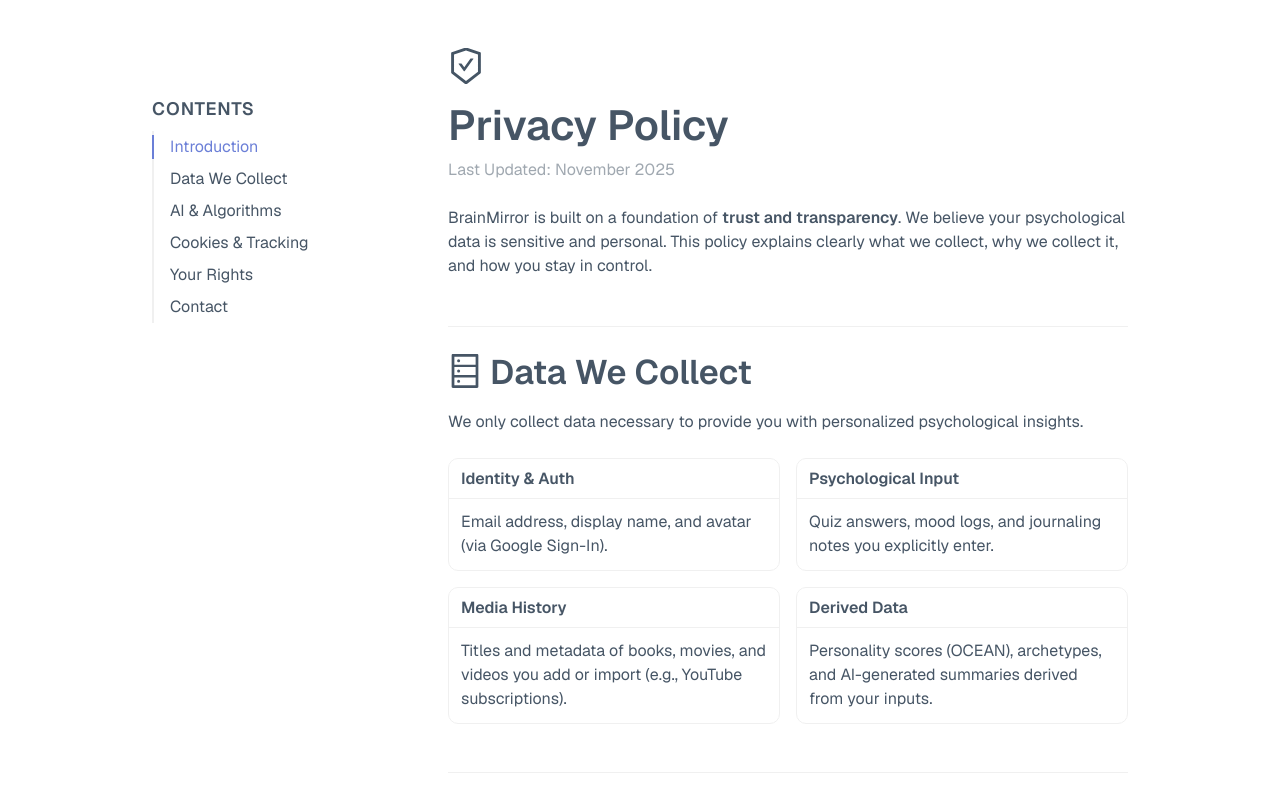
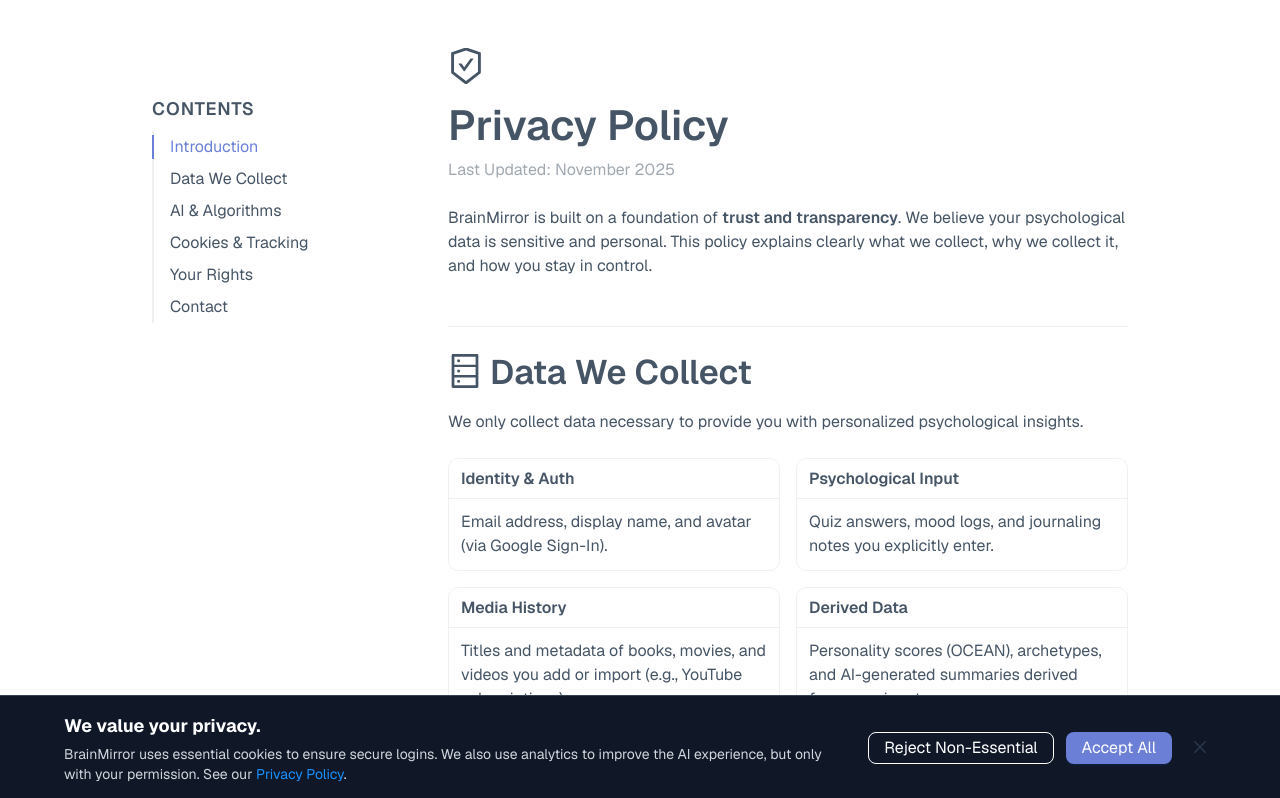
Before and after one commit to kanitmann01/MindMirror, a Next.js app: page /privacy in a window 1280 px wide. Shown: the top 798 px of the page. Built offline with nearby package versions, Linux system fonts and the light colour scheme; no server answers; what @ant-design/nextjs-registry would draw is missing.

Commit message:
feat: integrate cookie consent component globally

```diff
--- a/src/app/layout.tsx
+++ b/src/app/layout.tsx
@@ -5,6 +5,7 @@
 import '@ant-design/v5-patch-for-react-19';
 import theme from '@/theme/themeConfig';
 import { AuthProvider } from '@/context/AuthContext';
+import CookieConsent from '@/components/CookieConsent';
 import "./globals.css";
 
 const geistSans = Geist({
@@ -64,6 +65,7 @@
             <App>
               <AuthProvider>
                 {children}
+                <CookieConsent />
               </AuthProvider>
             </App>
           </ConfigProvider>
```
